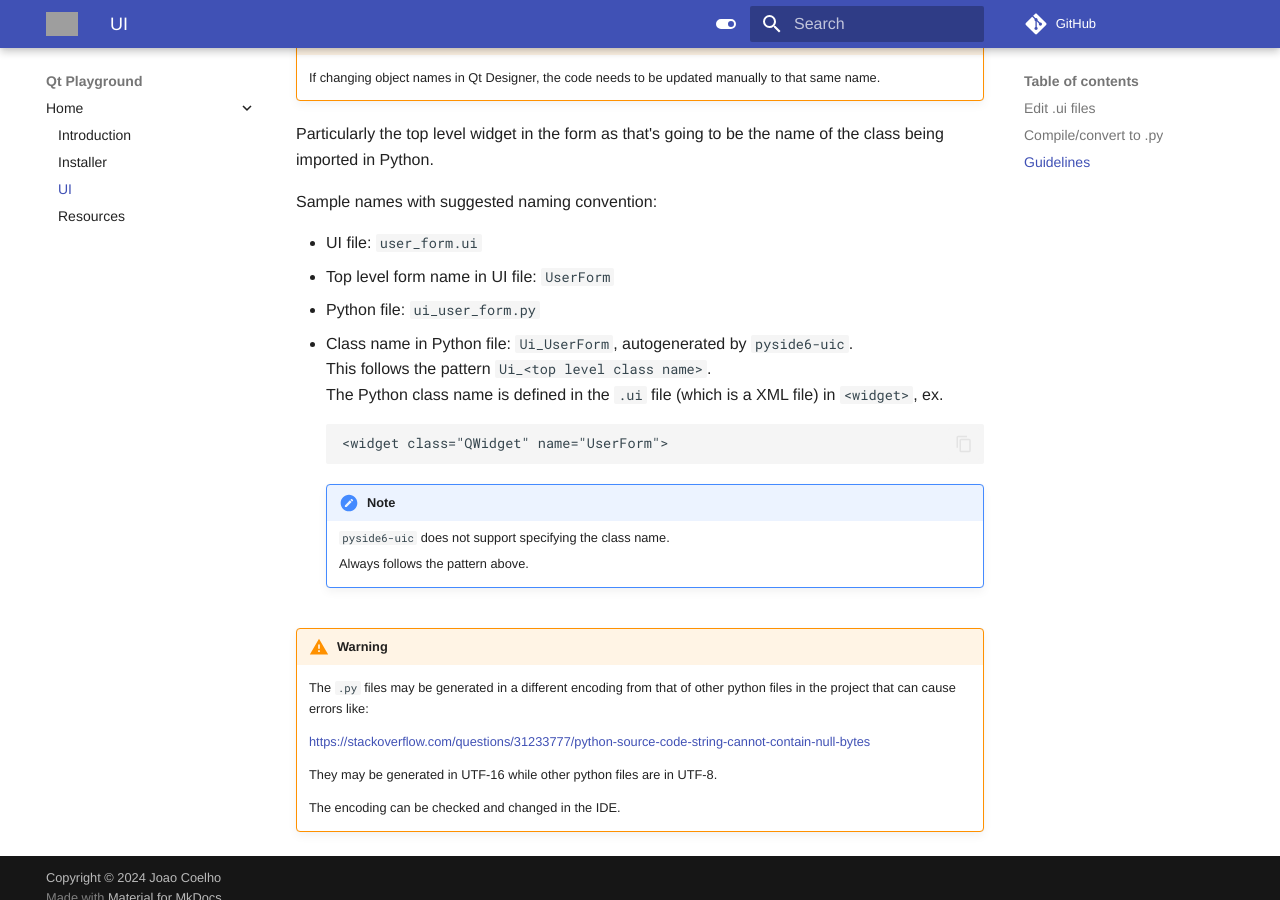
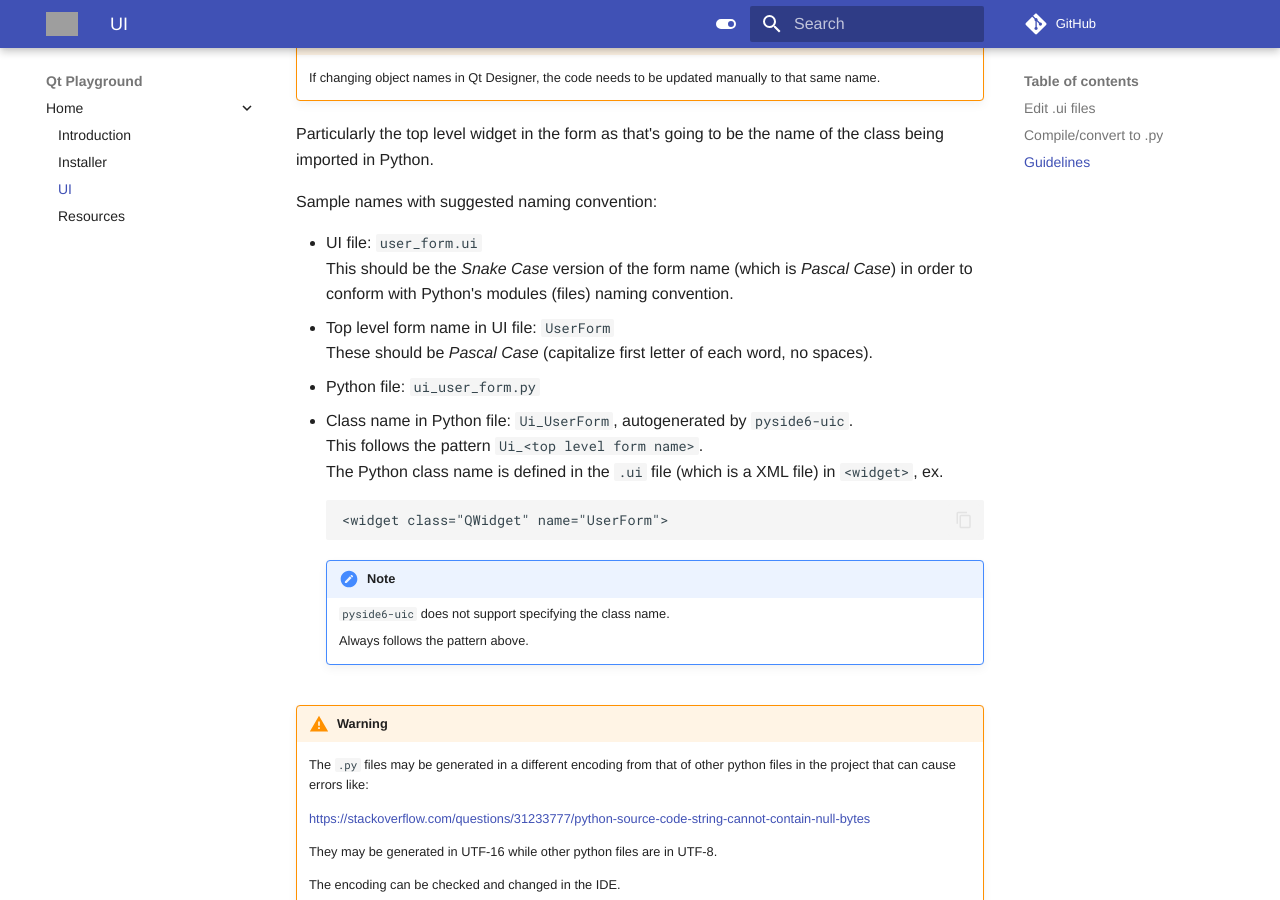
Before and after one commit to joaonc/qt_playground, an MkDocs documentation site: the page built from docs/ui.md, in a window 1280 px wide and 900 px high, scrolled down 871 px. Built offline with MkDocs 1.6.1 and Material for MkDocs 9.7.7, drawn with Linux system fonts in a browser that asks for light colours; comment, search, counter and statistics services are not loaded; grey boxes are pictures that could not be loaded.

Commit message:
docs update

````diff
--- a/docs/ui.md
+++ b/docs/ui.md
@@ -35,10 +35,13 @@ imported in Python.
 Sample names with suggested naming convention:
 
 * UI file: `user_form.ui`
+  This should be the _Snake Case_ version of the form name (which is _Pascal Case_) in order to
+  conform with Python's modules (files) naming convention.
 * Top level form name in UI file: `UserForm`
+  These should be _Pascal Case_ (capitalize first letter of each word, no spaces).
 * Python file: `ui_user_form.py`
 * Class name in Python file: `Ui_UserForm`, autogenerated by `pyside6-uic`.
-  This follows the pattern `Ui_<top level class name>`.
+  This follows the pattern `Ui_<top level form name>`.
   The Python class name is defined in the `.ui` file (which is a XML file) in `<widget>`, ex.
   ```
   <widget class="QWidget" name="UserForm">
````
